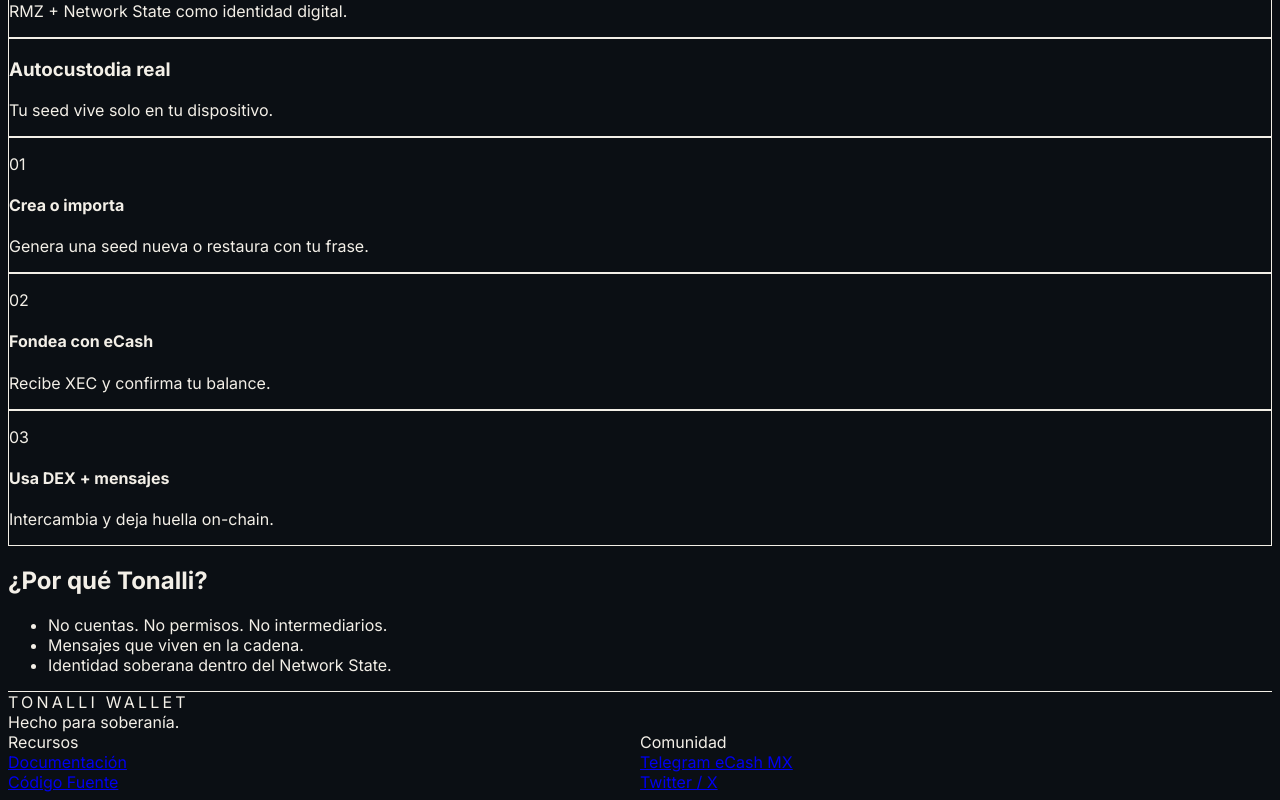
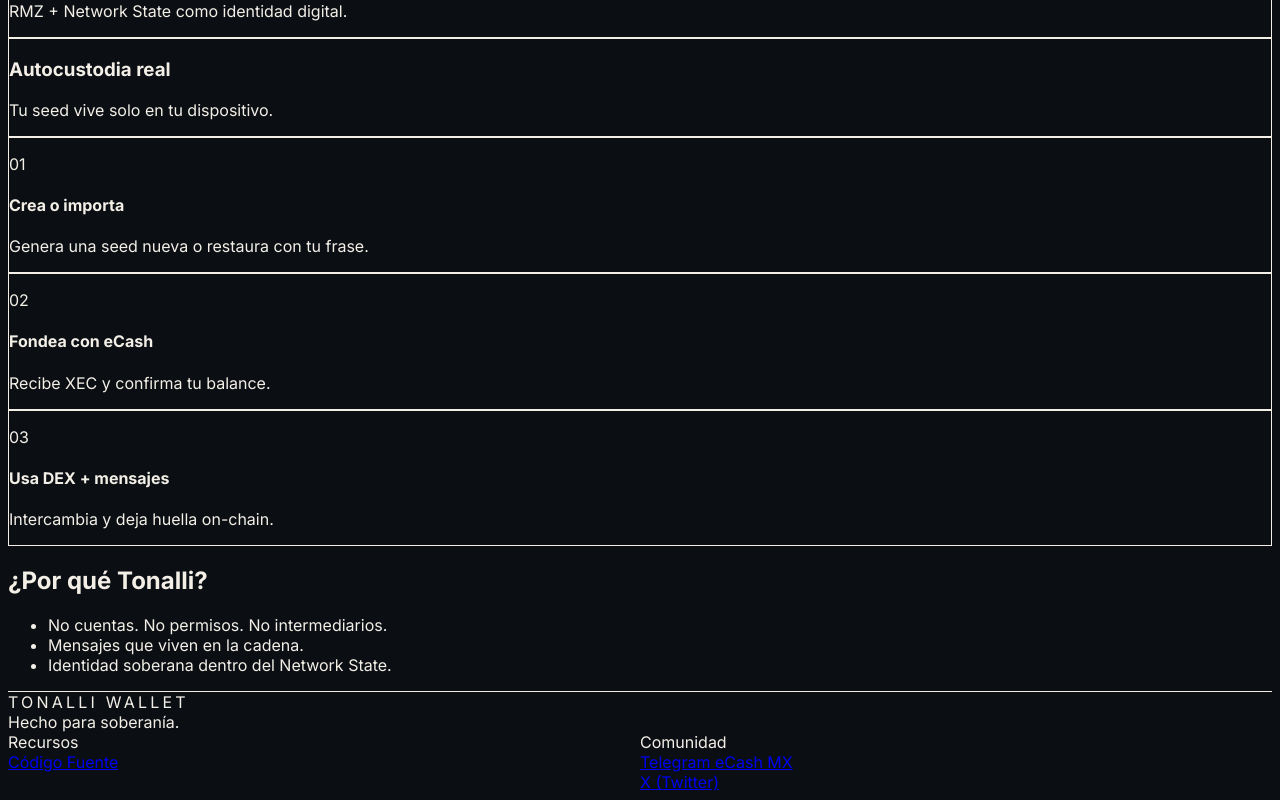
Before and after one commit to XolosRMZ/tonalli-landing, a Next.js app: page / in a window 1280 px wide. Shown: the part 984-1784 px from the top of the page. Built offline with nearby package versions, Linux system fonts and the light colour scheme.

Commit message:
Update nav/footer links and remove docs references

```diff
--- a/src/components/LandingContent.tsx
+++ b/src/components/LandingContent.tsx
@@ -19,9 +19,6 @@ export default function LandingContent() {
 
           <div className="flex items-center gap-4 sm:gap-6">
             <nav className="hidden md:flex items-center gap-5 text-sm font-medium text-ash">
-              <a href="https://docs.tonalli.cash" target="_blank" rel="noopener noreferrer" className="hover:text-bone transition">
-                Docs
-              </a>
               <a href="https://github.com/xolosarmy" target="_blank" rel="noopener noreferrer" className="hover:text-bone transition">
                 GitHub
               </a>
@@ -149,9 +146,6 @@ export default function LandingContent() {
           <div className="grid grid-cols-2 gap-8 sm:gap-16">
             <div className="flex flex-col gap-4">
               <span className="font-medium text-bone">Recursos</span>
-              <a href="https://docs.tonalli.cash" target="_blank" rel="noopener noreferrer" className="hover:text-bone transition">
-                Documentación
-              </a>
               <a href="https://github.com/xolosarmy" target="_blank" rel="noopener noreferrer" className="hover:text-bone transition">
                 Código Fuente
               </a>
@@ -162,8 +156,8 @@ export default function LandingContent() {
               <a href="https://t.me/ecashmx" target="_blank" rel="noopener noreferrer" className="hover:text-bone transition">
                 Telegram eCash MX
               </a>
-              <a href="https://twitter.com/eCashOfficial" target="_blank" rel="noopener noreferrer" className="hover:text-bone transition">
-                Twitter / X
+              <a href="https://x.com/ecashmexico" target="_blank" rel="noopener noreferrer" className="hover:text-bone transition">
+                X (Twitter)
               </a>
             </div>
           </div>
```
